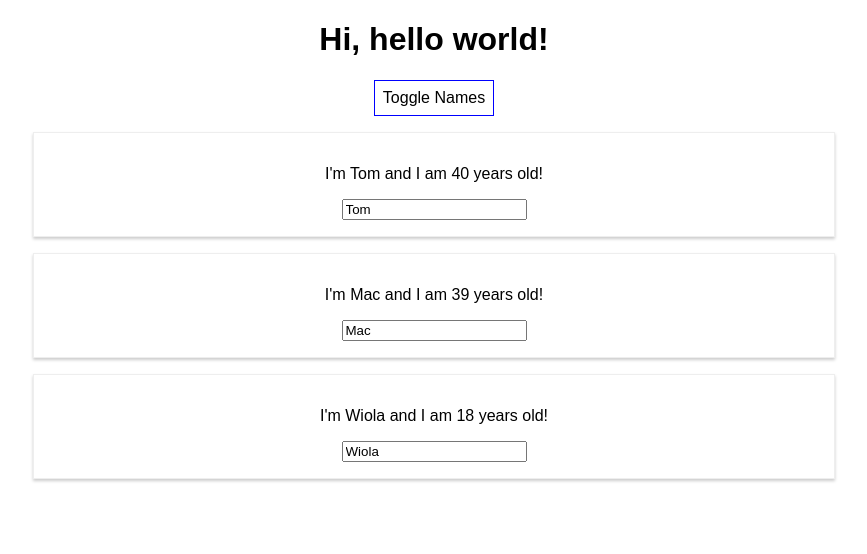
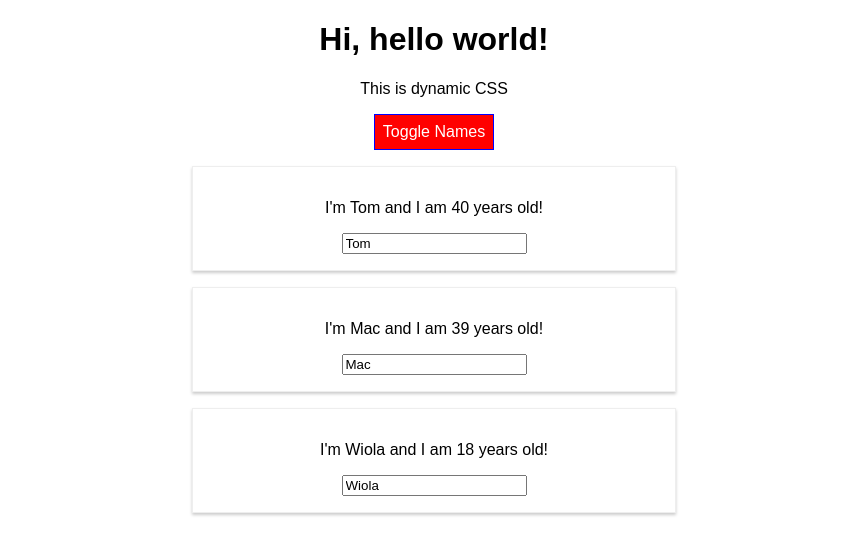
Before and after one commit to Tomasz-Kluczkowski/react-tutorial, a React (Create React App) app: page / in a window 1280 px wide. Both pictures are taken after a click on the button "Toggle Names". Shown: the top 554 px of the page, without its empty margins (206-1073 px from the left). Built offline with nearby package versions, Linux system fonts and the light colour scheme.

Commit message:
Styling lessons.

```diff
--- a/package.json
+++ b/package.json
@@ -3,9 +3,11 @@
   "version": "0.1.0",
   "private": true,
   "dependencies": {
+    "radium": "^0.25.0",
     "react": "^16.5.2",
     "react-dom": "^16.5.2",
-    "react-scripts": "1.1.5"
+    "react-scripts": "1.1.5",
+    "uuid": "^3.3.2"
   },
   "scripts": {
     "start": "react-scripts start",
--- a/src/App.css
+++ b/src/App.css
@@ -1,3 +1,11 @@
 .App {
   text-align: center;
 }
+
+.red {
+  color: red;
+}
+
+.bold {
+  font-weight: bold;
+}
--- a/src/App.js
+++ b/src/App.js
@@ -1,4 +1,5 @@
 import React, {Component} from 'react';
+import Radium, {StyleRoot} from 'radium';
 import './App.css';
 import Person from './Person/Person';
 
@@ -39,16 +40,26 @@
 
     render() {
         const style = {
-            backgroundColor: 'white',
+            backgroundColor: 'green',
+            color: 'white',
             font: 'inherit',
             border: '1px solid blue',
             padding: '8px',
-            cursor: 'pointer'
+            cursor: 'pointer',
+            ':hover': {
+                backgroundColor: 'lightgreen',
+                color: 'black'
+            }
         };
 
         let persons = null;
 
         if (this.state.showPersons) {
+            style.backgroundColor = 'red';
+            style[':hover'] = {
+                backgroundColor: 'salmon',
+                color: 'black'
+            };
             persons = (
                 <div>
                     {this.state.persons.map((person, index) => {
@@ -62,18 +73,28 @@
                 </div>
             )
         }
+        const classes = [];
+        if (this.state.persons.length <= 2) {
+            classes.push('red')
+        }
+        if (this.state.persons.length <= 1) {
+            classes.push('bold')
+        }
 
         return (
+            <StyleRoot>
                 <div className="App">
                     <h1>Hi, hello world!</h1>
+                    <p className={classes.join(' ')}>This is dynamic CSS</p>
                     <button
                         style={style}
                         onClick={this.togglePersonsHandler}>Toggle Names
                     </button>
                     {persons}
                 </div>
+            </StyleRoot>
         );
     }
 }
 
-export default App;
+export default Radium(App);
--- a/src/Person/Person.js
+++ b/src/Person/Person.js
@@ -1,16 +1,21 @@
 import React from 'react';
+import Radium from 'radium';
 
 import './Person.css';
 
 const person = (props) => {
+    const style = {
+      '@media (min-width: 500px)': {
+          width: '450px'
+      }
+    };
     return (
-        <div className="Person">
+        <div className="Person" style={style}>
             <p onClick={props.click}>I'm {props.name} and I am {props.age} years old!</p>
             <p>{props.children}</p>
             <input type="text" onChange={props.changed} value={props.name}/>
         </div>
     )
-
 };
 
-export default person;
+export default Radium(person);
```
Also changed, not shown: 1 other file (tests, documents, lock files or other folders). Lines whose indentation alone changed are shown as unchanged.
